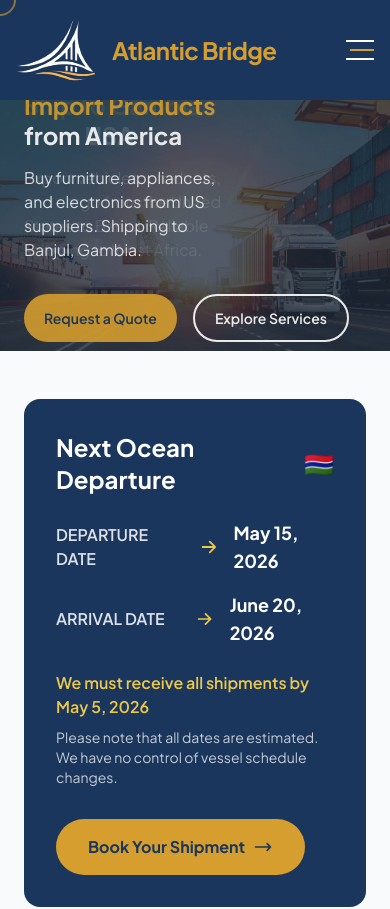
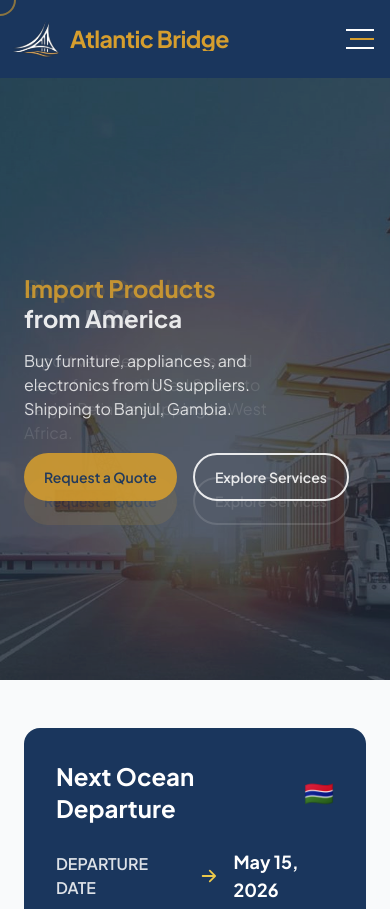
Before and after one commit to joinsusuco/atlanticbridge-website, a Next.js app: page / in a window 390 px wide. Shown: the top 909 px of the page. Built offline with nearby package versions, Linux system fonts and the light colour scheme.

Commit message:
fix: Improve mobile responsive layout for header and hero

```diff
--- a/components/HeroCarousel.tsx
+++ b/components/HeroCarousel.tsx
@@ -71,7 +71,7 @@
   }, [nextSlide]);
 
   return (
-    <section className="relative h-[90vw] max-h-[580px] sm:h-[75vw] sm:max-h-[660px] md:h-[65vw] md:max-h-[768px] lg:h-[55vw] lg:max-h-[850px] xl:h-[calc(100vh-100px)] xl:max-h-none 2xl:h-screen flex items-center overflow-hidden bg-navy">
+    <section className="relative pt-[78px] sm:pt-[88px] xl:pt-0 min-h-[540px] h-[100svh] max-h-[680px] sm:h-[75vw] sm:max-h-[660px] md:h-[65vw] md:max-h-[768px] lg:min-h-0 lg:h-[55vw] lg:max-h-[850px] xl:h-[calc(100vh-100px)] xl:max-h-none 2xl:h-screen flex items-center overflow-hidden bg-navy">
       {/* Background Images */}
       {slides.map((slide, index) => (
         <div
@@ -95,7 +95,7 @@
       ))}
 
       {/* Hero Content - Left Aligned */}
-      <div className={`relative z-10 w-full pt-20 sm:pt-24 md:pt-0 px-6 sm:px-8 lg:px-6 ${isMaximized ? "xl:px-[7.5%]" : "xl:px-8"}`}>
+      <div className={`relative z-10 w-full pt-4 sm:pt-6 md:pt-0 px-6 sm:px-8 lg:px-6 ${isMaximized ? "xl:px-[7.5%]" : "xl:px-8"}`}>
         <div className="grid lg:grid-cols-2 gap-8 items-center">
           {/* Left Side - Text Content */}
           <div className="relative">
@@ -108,7 +108,7 @@
                     : "opacity-0 absolute inset-0 pointer-events-none"
                 }`}
               >
-                <div className="max-w-[60%] lg:max-w-none select-none">
+                <div className="max-w-[72%] sm:max-w-[60%] lg:max-w-none select-none">
                   <h1 className="text-2xl sm:text-3xl md:text-4xl lg:text-5xl xl:text-6xl 2xl:text-7xl font-bold text-white leading-tight">
                     {slide.heading}
                   </h1>
--- a/components/Navigation.tsx
+++ b/components/Navigation.tsx
@@ -84,19 +84,19 @@
   return (
     <header className="fixed top-0 left-0 right-0 z-50 bg-navy">
       <nav className="px-2 sm:px-4 lg:px-6 xl:px-8 2xl:px-[7.5%]">
-        <div className="flex items-center justify-between h-[100px]">
+        <div className="flex items-center justify-between h-[78px] sm:h-[88px] xl:h-[100px]">
           {/* Logo */}
-          <Link href="/" className="flex items-center gap-1 h-full">
+          <Link href="/" className="flex items-center gap-1 sm:gap-2 h-full min-w-0">
             <Image
               src="/logo.svg"
               alt="Atlantic Bridge"
               width={100}
               height={100}
-              className="w-[100px] h-[100px] object-contain"
+              className="w-[58px] h-[58px] sm:w-[72px] sm:h-[72px] xl:w-[100px] xl:h-[100px] object-contain flex-shrink-0"
               priority
             />
             <span
-              className="text-2xl sm:text-3xl font-bold tracking-tight text-gold"
+              className="text-[1.45rem] leading-none sm:text-3xl font-bold tracking-tight text-gold truncate"
             >
               Atlantic Bridge
             </span>
@@ -288,9 +288,9 @@
                 alt="Atlantic Bridge"
                 width={48}
                 height={48}
-                className="w-12 h-12 object-contain"
+                className="w-10 h-10 sm:w-12 sm:h-12 object-contain"
               />
-              <span className="text-2xl font-bold tracking-tight text-gold">
+              <span className="text-xl sm:text-2xl font-bold tracking-tight text-gold">
                 Atlantic Bridge
               </span>
             </Link>
```
Also changed, not shown: app/apple-icon.png (added), app/icon.png (added).
